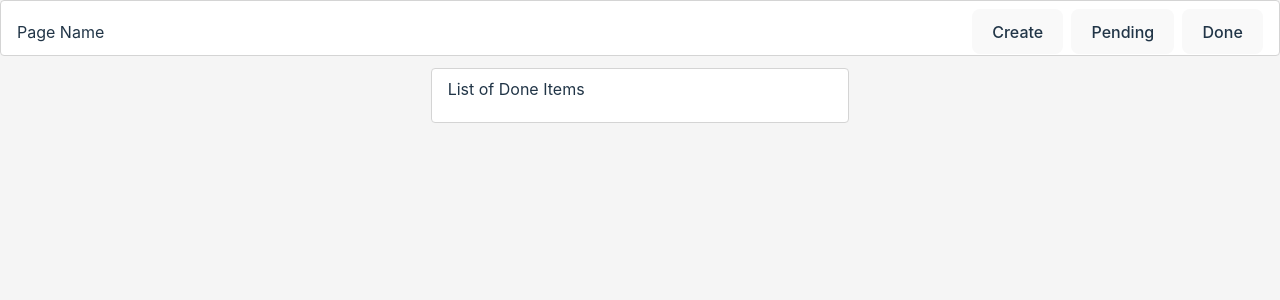
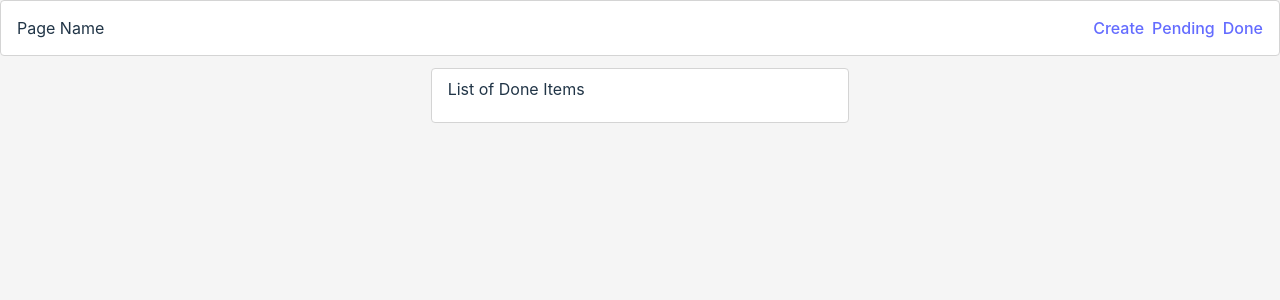
Before and after one commit to blumaa/todo-vue-claude, a React (Vite) app: page /list-done in a window 1280 px wide. Shown: the top 300 px of the page. Built offline with nearby package versions, Linux system fonts and the light colour scheme.

Commit message:
feat: add routing to navigation buttons

```diff
--- a/src/App.tsx
+++ b/src/App.tsx
@@ -1,11 +1,9 @@
 import { RouterProvider } from 'react-router-dom';
-import { TheHeader } from './components/TheHeader';
 import { router } from './routes';
 
 function App() {
   return (
     <div className="w-screen h-screen grid cols-12 rows-12 gap-3 bg-neutral-100">
-      <TheHeader />
       <RouterProvider router={router} />
     </div>
   );
--- a/src/components/TheHeader/TheHeader.tsx
+++ b/src/components/TheHeader/TheHeader.tsx
@@ -1,13 +1,20 @@
-import { BaseCard } from '../BaseCard';
+import { BaseCard } from "../BaseCard";
+import { Link } from "react-router-dom";
 
 export const TheHeader = () => {
   return (
     <BaseCard className="col-span-full grid auto-flow-col items-center">
       <h3>Page Name</h3>
       <div className="grid auto-flow-col gap-2 justify-end">
-        <button>Create</button>
-        <button>Pending</button>
-        <button>Done</button>
+        <Link to="/create" className="btn">
+          Create
+        </Link>
+        <Link to="/list-pending" className="btn">
+          Pending
+        </Link>
+        <Link to="/list-done" className="btn">
+          Done
+        </Link>
       </div>
     </BaseCard>
   );
--- a/src/routes/index.tsx
+++ b/src/routes/index.tsx
@@ -1,30 +1,41 @@
-import { createBrowserRouter, Navigate } from 'react-router-dom';
-import { PageListPendingItems } from './PageListPendingItems';
-import { PageListDoneItems } from './PageListDoneItems';
-import { PageCreateItem } from './PageCreateItem';
+import { createBrowserRouter, Navigate, Outlet } from "react-router-dom";
+import { TheHeader } from "../components/TheHeader";
+import { PageListPendingItems } from "./PageListPendingItems";
+import { PageListDoneItems } from "./PageListDoneItems";
+import { PageCreateItem } from "./PageCreateItem";
+
+const Layout = () => (
+  <>
+    <TheHeader />
+    <Outlet />
+  </>
+);
 
 export const router = createBrowserRouter([
   {
-    path: '/',
+    path: "/",
+    element: <Layout />,
+    children: [
+      {
+        index: true,
         element: <Navigate to="/list-pending" replace />,
       },
       {
-    path: '/list-pending',
+        path: "list-pending",
         element: <PageListPendingItems />,
       },
       {
-    path: '/list-done',
+        path: "list-done",
         element: <PageListDoneItems />,
       },
       {
-    path: '/create',
-    // TODO: Create page to make new items
+        path: "create",
         element: <PageCreateItem />,
       },
       {
-    path: '/edit/:id',
-    // TODO: Create page to edit items
-    // component: () => import('./*.vue')
+        path: "edit/:id",
         element: <div>Edit page not implemented</div>,
       },
+    ],
+  },
 ]);
```
Lines whose indentation alone changed are shown as unchanged.
